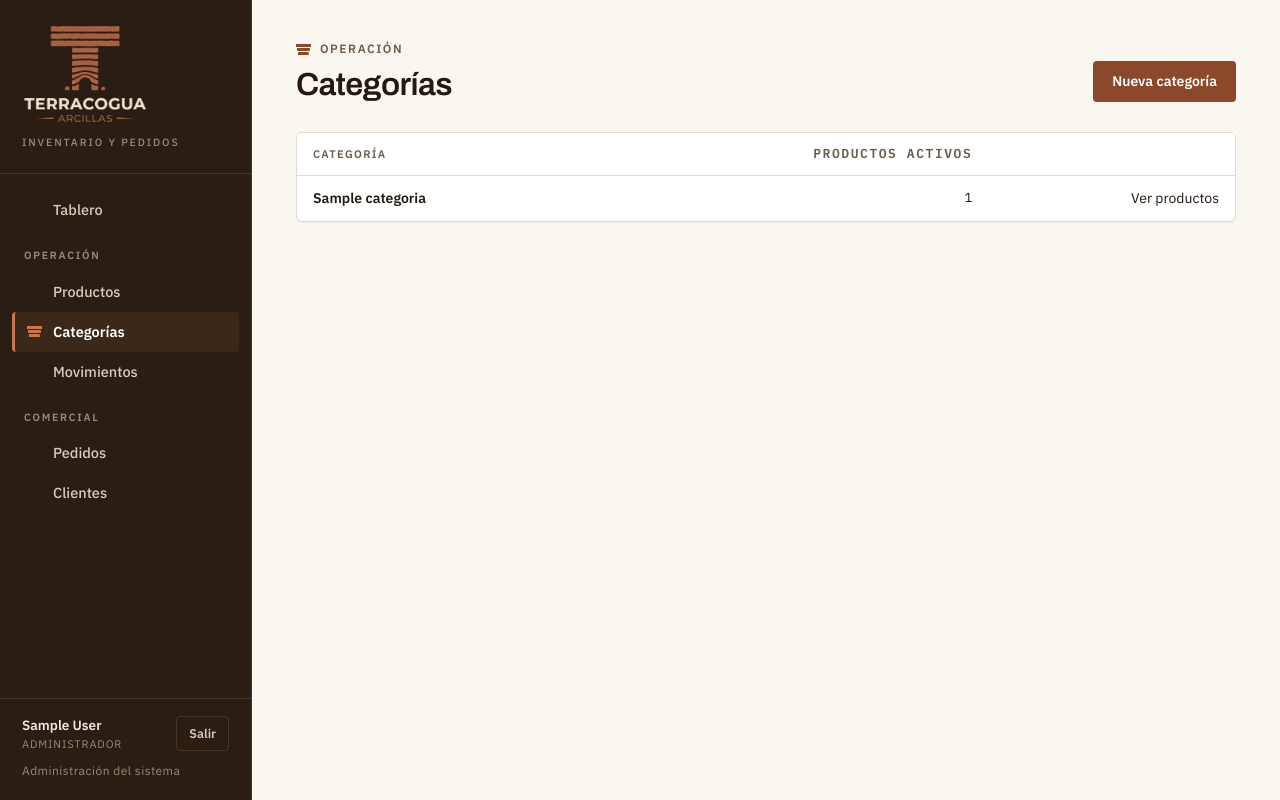
After one commit to Santiago-caicedo/inventario_tejas, a Django app: page /categorias/ in a window 1280 px wide. The commit adds this page. Run offline with Django 5.2, Linux system fonts and the light colour scheme; a user stored in the database is signed in; tables that the repository leaves empty hold one stand-in row (values such as "Sample post").

Commit message:
Se agregan categorias a sidebar

```diff
--- a/inventario/urls.py
+++ b/inventario/urls.py
@@ -8,6 +8,7 @@ urlpatterns = [
     path('productos/nuevo/', views.producto_crear, name='producto_crear'),
     path('productos/<int:pk>/', views.producto_detalle, name='producto_detalle'),
     path('productos/<int:pk>/editar/', views.producto_editar, name='producto_editar'),
+    path('categorias/', views.categorias_lista, name='categorias_lista'),
     path('categorias/nueva/', views.categoria_crear, name='categoria_crear'),
     path('movimientos/', views.movimientos_lista, name='movimientos_lista'),
     path('movimientos/nuevo/', views.movimiento_crear, name='movimiento_crear'),
--- a/inventario/views.py
+++ b/inventario/views.py
@@ -1,7 +1,7 @@
 from django.contrib import messages
 from django.contrib.auth.decorators import login_required
 from django.core.paginator import Paginator
-from django.db.models import F, Q, Sum
+from django.db.models import Count, F, Q, Sum
 from django.shortcuts import get_object_or_404, redirect, render
 
 from pedidos.models import Pedido
@@ -102,14 +102,24 @@ def producto_detalle(request, pk):
 
 
 @login_required
+def categorias_lista(request):
+    categorias = Categoria.objects.annotate(
+        total=Count('productos', filter=Q(productos__activo=True))
+    ).order_by('nombre')
+    return render(request, 'inventario/categorias_lista.html', {
+        'seccion': 'categorias', 'categorias': categorias,
+    })
+
+
+@login_required
 def categoria_crear(request):
     form = CategoriaForm(request.POST or None)
     if request.method == 'POST' and form.is_valid():
-        form.save()
-        messages.success(request, 'Categoría creada.')
-        return redirect('productos_lista')
+        categoria = form.save()
+        messages.success(request, f'Categoría «{categoria.nombre}» creada.')
+        return redirect('categorias_lista')
     return render(request, 'inventario/categoria_form.html', {
-        'seccion': 'productos', 'form': form,
+        'seccion': 'categorias', 'form': form,
     })
 
 
--- a/templates/base.html
+++ b/templates/base.html
@@ -35,6 +35,9 @@
       <p class="nav-titulo">Operación</p>
       <a class="nav-item" href="{% url 'productos_lista' %}" {% if seccion == 'productos' %}aria-current="page"{% endif %}>
         <span class="hilada" aria-hidden="true"></span>Productos
+      </a>
+      <a class="nav-item" href="{% url 'categorias_lista' %}" {% if seccion == 'categorias' %}aria-current="page"{% endif %}>
+        <span class="hilada" aria-hidden="true"></span>Categorías
       </a>
       <a class="nav-item" href="{% url 'movimientos_lista' %}" {% if seccion == 'movimientos' %}aria-current="page"{% endif %}>
         <span class="hilada" aria-hidden="true"></span>Movimientos
--- a/templates/inventario/categoria_form.html
+++ b/templates/inventario/categoria_form.html
@@ -5,7 +5,7 @@
 {% block contenido %}
 <header class="encabezado">
   <div>
-    <p class="miga"><span class="hilada" aria-hidden="true"></span> <a href="{% url 'productos_lista' %}">Productos</a></p>
+    <p class="miga"><span class="hilada" aria-hidden="true"></span> <a href="{% url 'categorias_lista' %}">Categorías</a></p>
     <h1>Nueva categoría</h1>
   </div>
 </header>
@@ -17,7 +17,7 @@
       {% include 'partes/campo.html' with campo=form.nombre %}
       <div class="form-acciones">
         <button type="submit" class="boton boton-primario">Guardar categoría</button>
-        <a class="boton boton-secundario" href="{% url 'productos_lista' %}">Cancelar</a>
+        <a class="boton boton-secundario" href="{% url 'categorias_lista' %}">Cancelar</a>
       </div>
     </form>
   </div>
--- /dev/null
+++ b/templates/inventario/categorias_lista.html
@@ -0,0 +1,47 @@
+{% extends 'base.html' %}
+
+{% block titulo %}Categorías{% endblock %}
+
+{% block contenido %}
+<header class="encabezado">
+  <div>
+    <p class="miga"><span class="hilada" aria-hidden="true"></span> Operación</p>
+    <h1>Categorías</h1>
+  </div>
+  <div class="acciones">
+    <a class="boton boton-primario" href="{% url 'categoria_crear' %}">Nueva categoría</a>
+  </div>
+</header>
+
+<section class="tarjeta">
+  <div class="tabla-envoltura">
+    <table class="tabla">
+      <thead>
+        <tr>
+          <th scope="col">Categoría</th>
+          <th scope="col" class="num">Productos activos</th>
+          <th scope="col"></th>
+        </tr>
+      </thead>
+      <tbody>
+        {% for categoria in categorias %}
+        <tr>
+          <td class="celda-principal">{{ categoria.nombre }}</td>
+          <td class="num">{{ categoria.total }}</td>
+          <td class="texto-derecha">
+            <a class="ver-todo" href="{% url 'productos_lista' %}?categoria={{ categoria.pk }}">Ver productos</a>
+          </td>
+        </tr>
+        {% empty %}
+        <tr class="fila-vacia">
+          <td colspan="3">
+            Todavía no hay categorías. Cada producto necesita una para poder registrarse.<br>
+            <a class="boton boton-primario boton-mini" href="{% url 'categoria_crear' %}">Crear la primera</a>
+          </td>
+        </tr>
+        {% endfor %}
+      </tbody>
+    </table>
+  </div>
+</section>
+{% endblock %}
```
